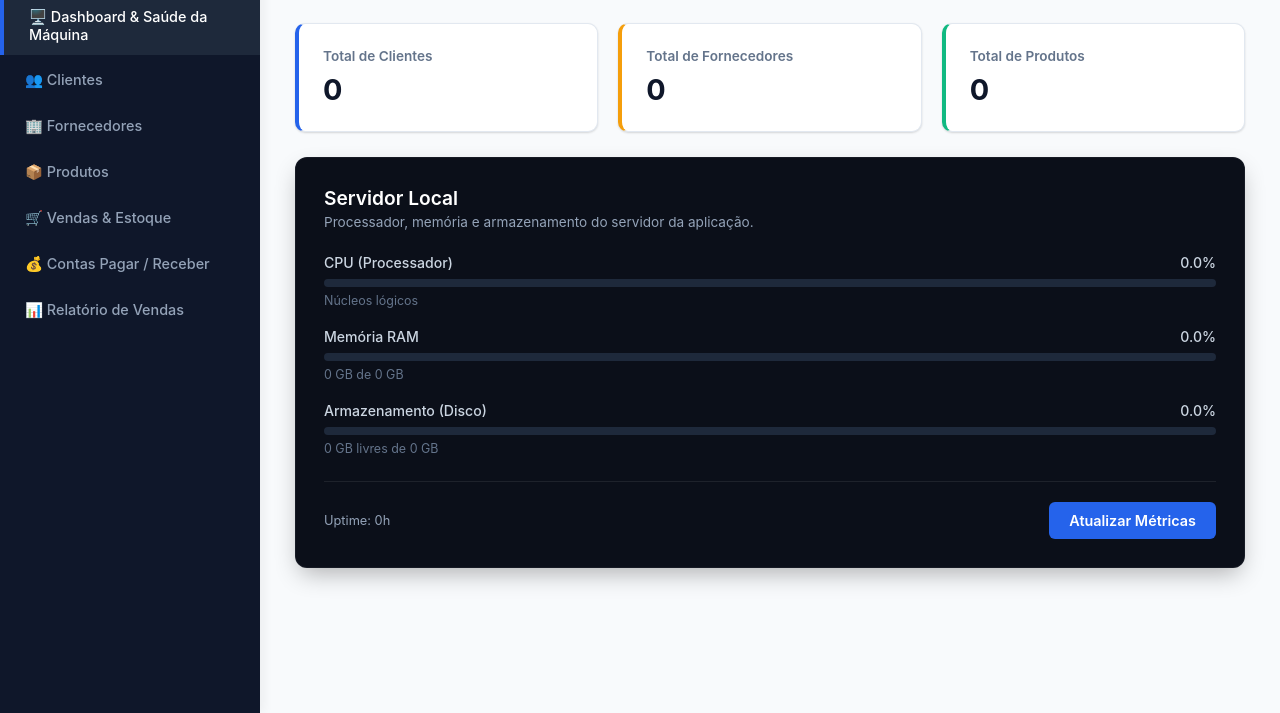
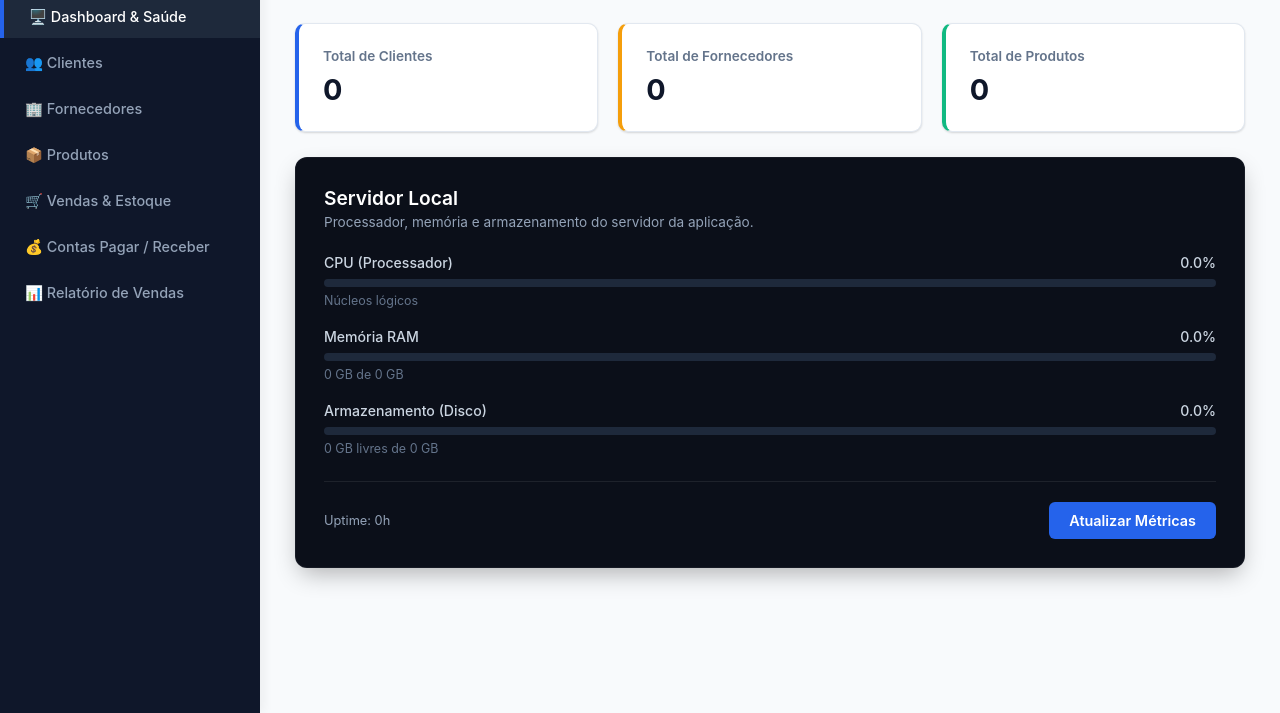
Before and after one commit to doriandebson/sistema-controle-loja, a website: page public/index.html in a window 1280 px wide. Shown: the part 87-800 px from the top of the page. Drawn offline with Linux system fonts and the light colour scheme; no server answers.

Commit message:
Update index.html

```diff
--- a/public/index.html
+++ b/public/index.html
@@ -97,7 +97,7 @@
     <aside id="sidebar">
         <h1>Controle de Loja</h1>
         <nav>
-            <button class="nav-btn active" onclick="navegarPara('dashboard', event)">🖥️ Dashboard & Saúde da Máquina</button>
+            <button class="nav-btn active" onclick="navegarPara('dashboard', event)">🖥️ Dashboard & Saúde</button>
             <button class="nav-btn" onclick="navegarPara('clientes', event)">👥 Clientes</button>
             <button class="nav-btn" onclick="navegarPara('fornecedores', event)">🏢 Fornecedores</button>
             <button class="nav-btn" onclick="navegarPara('produtos', event)">📦 Produtos</button>
```
